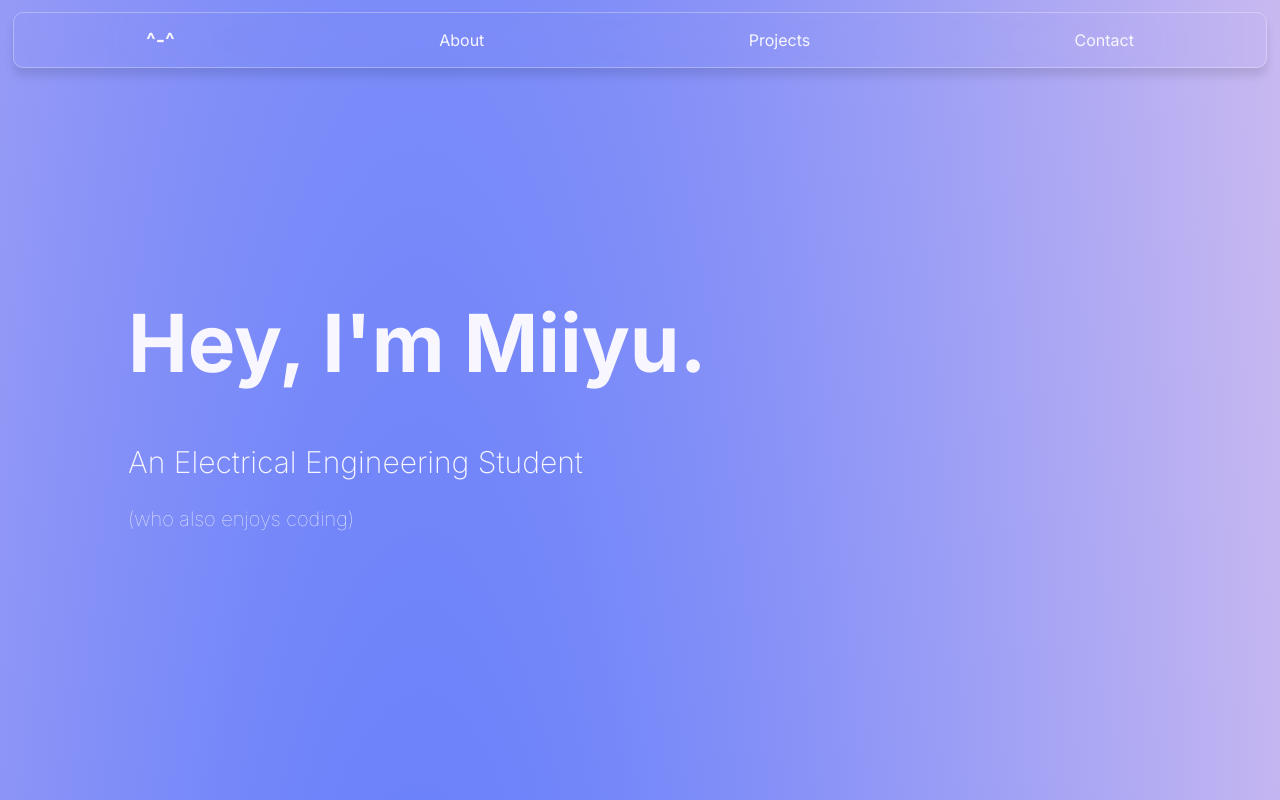
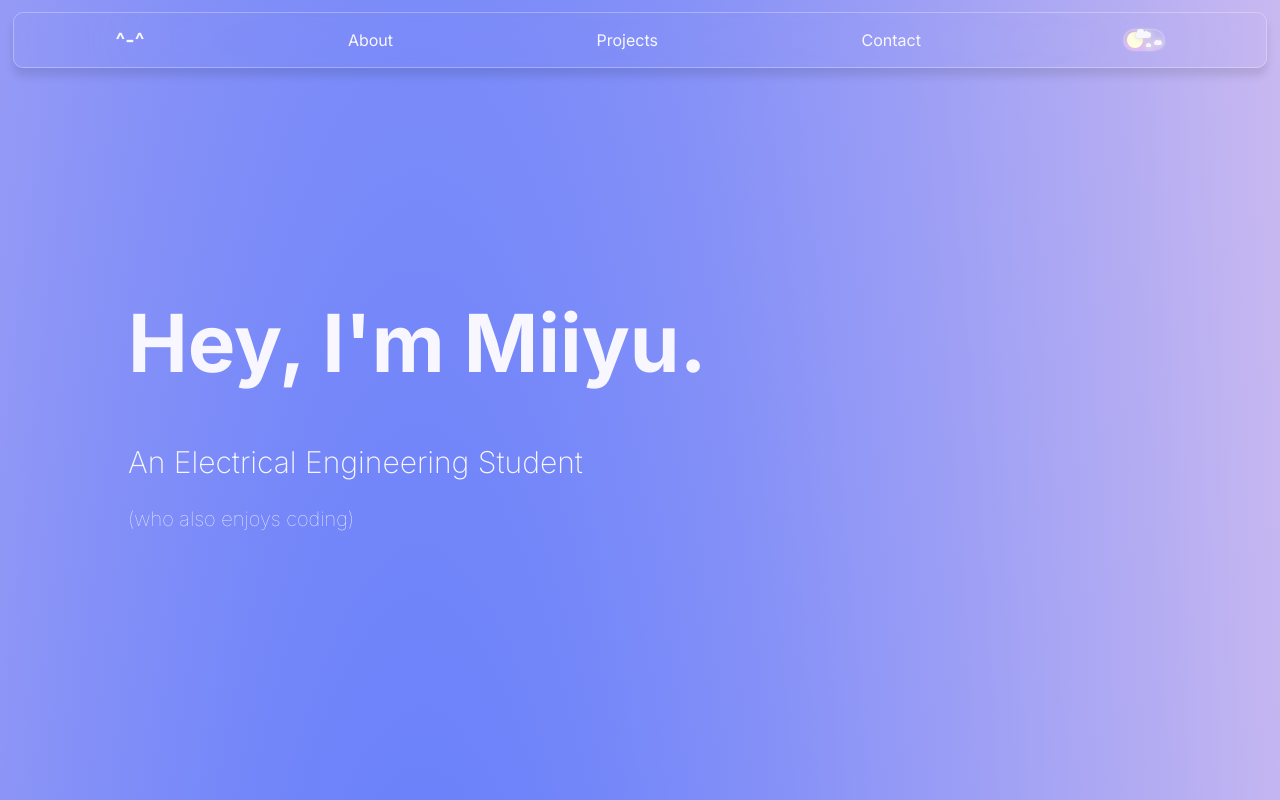
Before and after one commit to miiyu-fujita/portfolio2023, a React (Create React App) app: page / in a window 1280 px wide. Shown: the top 800 px of the page. Built offline with nearby package versions, Linux system fonts and the light colour scheme.

Commit message:
Add night mode v1 and update experience

```diff
--- a/src/App.css
+++ b/src/App.css
@@ -1,14 +1,3 @@
-*::-webkit-scrollbar {
-  width: 5px;
-}
-*::-webkit-scrollbar-track {
-  background: #e8b2e09a;
-}
-
-*::-webkit-scrollbar-thumb {
-  background-color: #4001369a;
-  border-radius: 10px;
-}
 .background {
   max-width: 100%;
   height: 100%;
@@ -24,4 +13,11 @@
     rgba(4, 54, 253, 0.721) 0%,
     #e8b2e09a 120%
   );
+  background-color: white;
+  transition: background-color 0.5s, color 0.5s;
 }
+
+.background-color.dark {
+  background-color: rgb(66, 2, 66);
+  transition: background-color 0.5s, color 0.5s;
+}
--- a/src/App.tsx
+++ b/src/App.tsx
@@ -5,20 +5,29 @@ import ProjectPage from './components/projectPage/ProjectPage';
 import TestimonialPage from './components/testimonialPage/TestimonialPage';
 import CTAPage from './components/ctaPage/CTAPage';
 import NavBar from './components/navBar/NavBar';
+import { useState } from 'react';
 
 function App() {
+  const [isLightMode, setIsLightMode] = useState(true);
+  const toggleWebsiteMode = () => {
+    setIsLightMode(!isLightMode);
+  };
   return (
-    <div className="background background-color">
-      <NavBar />
+    <div
+      className={`background background-color ${
+        isLightMode ? 'light' : 'dark'
+      }`}
+    >
+      <NavBar handleModeToggle={toggleWebsiteMode} isLightMode={isLightMode} />
 
       <IntroPage />
 
-      <AboutPage id="about"/>
+      <AboutPage id="about" />
 
       <ProjectPage id="projects" />
 
       <TestimonialPage />
-      <CTAPage id="contact"/>
+      <CTAPage id="contact" />
     </div>
   );
 }
--- a/src/components/experienceBox/ExperienceBox.tsx
+++ b/src/components/experienceBox/ExperienceBox.tsx
@@ -6,9 +6,14 @@ function ExperienceBox() {
   return (
     <div className="experience-box-glassy">
       <ExperienceEntry
+        companyName="Haivision"
+        experienceRole="Software Development Intern"
+        experienceTime="May 2023 - Present"
+      />
+      <ExperienceEntry
         companyName="Pomerleau"
         experienceRole="Software Developer Intern"
-        experienceTime="Jan. 2023 - Present"
+        experienceTime="Jan. 2023 - Apr. 2022"
       />
       <ExperienceEntry
         companyName="McGill University"
--- a/src/components/experienceEntry/ExperienceEntry.css
+++ b/src/components/experienceEntry/ExperienceEntry.css
@@ -3,7 +3,7 @@
   font-weight: 500;
   margin-left: 3%;
   margin-bottom: 0;
-  margin-top: 0;
+  margin-top: 5%;
 }
 
 .experience-role {
@@ -39,7 +39,7 @@
 .experience-role-and-circle {
   display: flex;
   align-items: center;
-  padding-top: 5%;
+  padding-top: 2%;
 }
 
 .experience-time-and-line {
--- a/src/components/navBar/NavBar.css
+++ b/src/components/navBar/NavBar.css
@@ -4,7 +4,6 @@
   display: flex;
   align-items: center;
   justify-content: center;
-  color: #f8f7ff;
   font-family: 'Inter', sans-serif;
 }
 
@@ -61,3 +60,7 @@
 .navbar-link:hover {
   text-decoration: underline;
 }
+
+.MuiSwitch-root.dark .MuiSwitch-thumb {
+  background-color: black;
+}
--- a/src/components/navBar/NavBar.tsx
+++ b/src/components/navBar/NavBar.tsx
@@ -1,10 +1,16 @@
-import { AppBar, IconButton, Menu, MenuItem, Typography } from '@mui/material';
+import { AppBar, IconButton, Menu, MenuItem } from '@mui/material';
 import MenuIcon from '@mui/icons-material/Menu';
 import './NavBar.css';
 import { useMediaQuery } from 'react-responsive';
 import { useState } from 'react';
+import Toggle from '../toggle/Toggle';
 
-function NavBar() {
+export interface NavBarProps {
+  handleModeToggle: () => void;
+  isLightMode: boolean;
+}
+
+function NavBar(props: NavBarProps) {
   const isTabletOrMobile = useMediaQuery({ query: '(max-width: 1000px)' });
   const [anchorEl, setAnchorEl] = useState<null | HTMLElement>(null);
   const open = Boolean(anchorEl);
@@ -15,13 +21,17 @@ function NavBar() {
     setAnchorEl(null);
   };
   return (
-    <div className="navbar-container">
+    <div className={`navbar-container ${props.isLightMode ? 'light' : 'dark'}`}>
       <AppBar className="navbar" position="fixed">
         {isTabletOrMobile ? (
           <div className="navbar-content">
             <a className="navbar-header-link" href="#">
               <span className="navbar-text">^-^</span>
             </a>
+            <Toggle
+              onClick={props.handleModeToggle}
+              toggled={!props.isLightMode}
+            />
             <IconButton sx={{ color: '#f8f7ff' }} onClick={handleClick}>
               <MenuIcon />
             </IconButton>
@@ -65,6 +75,10 @@ function NavBar() {
             <a className="navbar-link" href="#contact">
               Contact
             </a>
+            <Toggle
+              onClick={props.handleModeToggle}
+              toggled={!props.isLightMode}
+            />
           </div>
         )}
       </AppBar>
--- /dev/null
+++ b/src/components/toggle/Toggle.css
@@ -0,0 +1,146 @@
+.toggle {
+  height: 20px;
+  width: 40px;
+  border-radius: 50px;
+  box-shadow: 0 0 2px white;
+  background-image: linear-gradient(
+    rgba(180, 255, 195, 0.12),
+    rgb(218, 183, 255)
+  );
+  cursor: pointer;
+  position: relative;
+}
+
+.toggle.night {
+  background-image: linear-gradient(rgba(180, 255, 195, 0.12), rgb(0, 2, 58));
+}
+
+.notch {
+  height: 16px;
+  width: 16px;
+  border-radius: 50%;
+  background: lightyellow;
+  box-shadow: 0 0 5px pink;
+  position: absolute;
+  top: 2px;
+  left: 3px;
+  transition: all 0.3s ease;
+}
+
+.night > .notch {
+  background: whitesmoke;
+  box-shadow: 0 0 5px whitesmoke;
+  transform: translate(18px, 0);
+}
+
+.cloud {
+  position: absolute;
+  background: #f8f7ff;
+  border-radius: 30px;
+  transition: all 0.3s ease;
+}
+
+.light .cloud {
+    box-shadow: 0 0 5px 1px gainsboro;
+}
+
+.cloud.sm {
+  width: 5px;
+  height: 3px;
+  top: 68%;
+  left: 55%;
+}
+
+.cloud.md {
+  width: 8px;
+  height: 4px;
+  top: 55%;
+  left: 75%;
+}
+
+.cloud.lg {
+  width: 15px;
+  height: 6px;
+  top: 10%;
+  left: 30%;
+}
+
+.light .cloud:after,
+.light .cloud:before {
+  content: '';
+  position: relative;
+  display: inline-block;
+  background: inherit;
+  border-radius: inherit;
+}
+
+.cloud.sm::before {
+  width: 2.5px;
+  height: 3.5px;
+  top: -13px;
+  left: 1px;
+}
+
+.cloud.sm::after {
+  width: 1.5px;
+  height: 2.5px;
+  top: -13.5px;
+  left: 0.5px;
+}
+
+.cloud.md::before {
+  width: 4px;
+  height: 3.5px;
+  top: -14px;
+  left: 1px;
+}
+
+.cloud.md::after {
+  width: 2px;
+  height: 2.5px;
+  top: -14.5px;
+  left: 0.5px;
+}
+
+.cloud.lg::before {
+  width: 7px;
+  height: 6.5px;
+  top: -13px;
+  left: 1px;
+}
+
+.cloud.lg::after {
+  width: 4px;
+  height: 2.5px;
+  top: -14.5px;
+  left: 0.5px;
+}
+
+.night .cloud {
+  background: gold;
+  box-shadow: 0 0 8px 2px lightyellow;
+}
+
+.night .cloud.sm {
+  height: 2px;
+  width: 2px;
+  transform: translate(-13px, -8px);
+}
+
+.night .cloud.sm:first-of-type {
+  height: 2px;
+  width: 2px;
+  transform: translate(-7px, -2px);
+}
+
+.night .cloud.md {
+  height: 4px;
+  width: 4px;
+  transform: translate(8px, -10px);
+}
+
+.night .cloud.lg {
+  height: 5px;
+  width: 5px;
+  transform: translate(20px, 10px);
+}
--- /dev/null
+++ b/src/components/toggle/Toggle.tsx
@@ -0,0 +1,22 @@
+import React from 'react';
+import './Toggle.css';
+
+export interface ToggleProps {
+  toggled: boolean;
+  onClick: () => void;
+}
+
+export default function Toggle(props: ToggleProps) {
+  const { onClick, toggled } = props;
+  return (
+    <div onClick={onClick} className={`toggle${toggled ? ' night' : ' light'}`}>
+      <div className="notch"></div>
+      <div>
+        <div className="cloud sm" />
+        <div className="cloud sm" />
+        <div className="cloud md" />
+        <div className="cloud lg" />
+      </div>
+    </div>
+  );
+}
```
